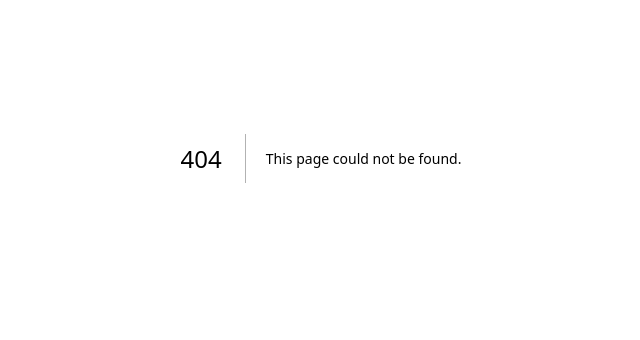
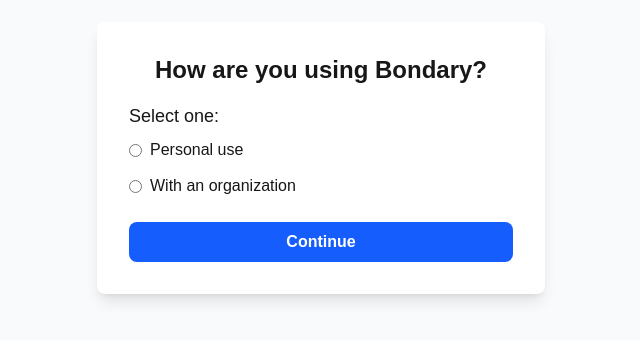
Before and after one commit to Drdraqounof/CRM, a Next.js app: page /post-login-question in a window 1280 px wide. Before the commit this address had no page. Shown: the part 242-582 px from the top of the page, without its empty margins (319-959 px from the left). Built offline with nearby package versions, Linux system fonts and the light colour scheme.

Commit message:
Feature: add post-login question page for user type selection

```diff
--- a/app/campaigns/page.tsx
+++ b/app/campaigns/page.tsx
@@ -451,8 +451,11 @@
           </div>
         </div>
         <ResponsiveContainer width="100%" height={300}>
-          {chartType === 'bar' && (
-            <BarChart data={Array.isArray(campaigns) ? campaigns.filter(isValidCampaign).filter(c => c.status === 'active' || c.status === 'completed') : []}>
+          {chartType === 'bar' && (() => {
+            const chartData = Array.isArray(campaigns) ? campaigns.filter(isValidCampaign).filter(c => c.status === 'active' || c.status === 'completed') : [];
+            console.log('BarChart data:', chartData);
+            return (
+              <BarChart data={chartData}>
                 <CartesianGrid strokeDasharray="3 3" />
                 <XAxis dataKey="name" />
                 <YAxis />
@@ -461,11 +464,28 @@
                 <Bar dataKey="raised" fill="#8884d8" />
                 <Bar dataKey="goal" fill="#82ca9d" />
               </BarChart>
-          )}
+            );
+          })()}
           {chartType === 'pie' && (
+            (() => {
+              // Map Campaigns to plain objects for recharts compatibility
+              const pieData = Array.isArray(campaigns)
+                ? campaigns.filter(isValidCampaign).filter((c): c is Campaign => c.status === 'active' || c.status === 'completed')
+                  .map(c => ({
+                    name: c.name,
+                    raised: c.raised,
+                    goal: c.goal,
+                    id: c.id,
+                    startDate: c.startDate,
+                    endDate: c.endDate,
+                    status: c.status,
+                    description: c.description
+                  }))
+                : [];
+              return (
                 <PieChart>
                   <Pie
-                data={Array.isArray(campaigns) ? campaigns.filter(isValidCampaign).filter(c => c.status === 'active' || c.status === 'completed') : []}
+                    data={pieData}
                     dataKey="raised"
                     nameKey="name"
                     cx="50%"
@@ -473,12 +493,14 @@
                     outerRadius={100}
                     label
                   >
-                {(Array.isArray(campaigns) ? campaigns.filter(isValidCampaign).filter(c => c.status === 'active' || c.status === 'completed') : []).map((entry, index) => (
+                    {pieData.map((entry, index) => (
                       <Cell key={`cell-${index}`} fill={index % 2 === 0 ? '#8884d8' : '#82ca9d'} />
                     ))}
                   </Pie>
                   <Tooltip />
                 </PieChart>
+              );
+            })()
           )}
           {chartType === 'stacked' && (
             <BarChart data={Array.isArray(campaigns) ? campaigns.filter(isValidCampaign).filter(c => c.status === 'active' || c.status === 'completed') : []}>
--- /dev/null
+++ b/app/post-login-question/page.tsx
@@ -0,0 +1,65 @@
+"use client";
+import { useRouter } from "next/navigation";
+import { useState } from "react";
+
+export default function PostLoginQuestionPage() {
+  const router = useRouter();
+  const [userType, setUserType] = useState<string>("");
+
+  const handleSubmit = (e: React.FormEvent) => {
+    e.preventDefault();
+    if (!userType) return;
+    // Store userType in localStorage/session for now
+    window.localStorage.setItem("userType", userType);
+    // Redirect to dashboard or org setup
+    if (userType === "organization") {
+      router.push("/org-setup");
+    } else {
+      router.push("/dashboard");
+    }
+  };
+
+  return (
+    <div className="flex flex-col items-center justify-center min-h-screen bg-gray-50 p-4">
+      <div className="bg-white rounded-lg shadow-lg p-8 max-w-md w-full">
+        <h1 className="text-2xl font-bold mb-4 text-center">How are you using Bondary?</h1>
+        <form onSubmit={handleSubmit} className="space-y-6">
+          <div>
+            <label className="block text-lg font-medium mb-2">Select one:</label>
+            <div className="flex flex-col gap-3">
+              <label className="flex items-center gap-2">
+                <input
+                  type="radio"
+                  name="userType"
+                  value="personal"
+                  checked={userType === "personal"}
+                  onChange={() => setUserType("personal")}
+                  className="form-radio"
+                />
+                <span>Personal use</span>
+              </label>
+              <label className="flex items-center gap-2">
+                <input
+                  type="radio"
+                  name="userType"
+                  value="organization"
+                  checked={userType === "organization"}
+                  onChange={() => setUserType("organization")}
+                  className="form-radio"
+                />
+                <span>With an organization</span>
+              </label>
+            </div>
+          </div>
+          <button
+            type="submit"
+            className="w-full bg-blue-600 text-white py-2 rounded-lg font-semibold hover:bg-blue-700 transition-colors"
+            disabled={!userType}
+          >
+            Continue
+          </button>
+        </form>
+      </div>
+    </div>
+  );
+}
```
Lines whose indentation alone changed are shown as unchanged.
